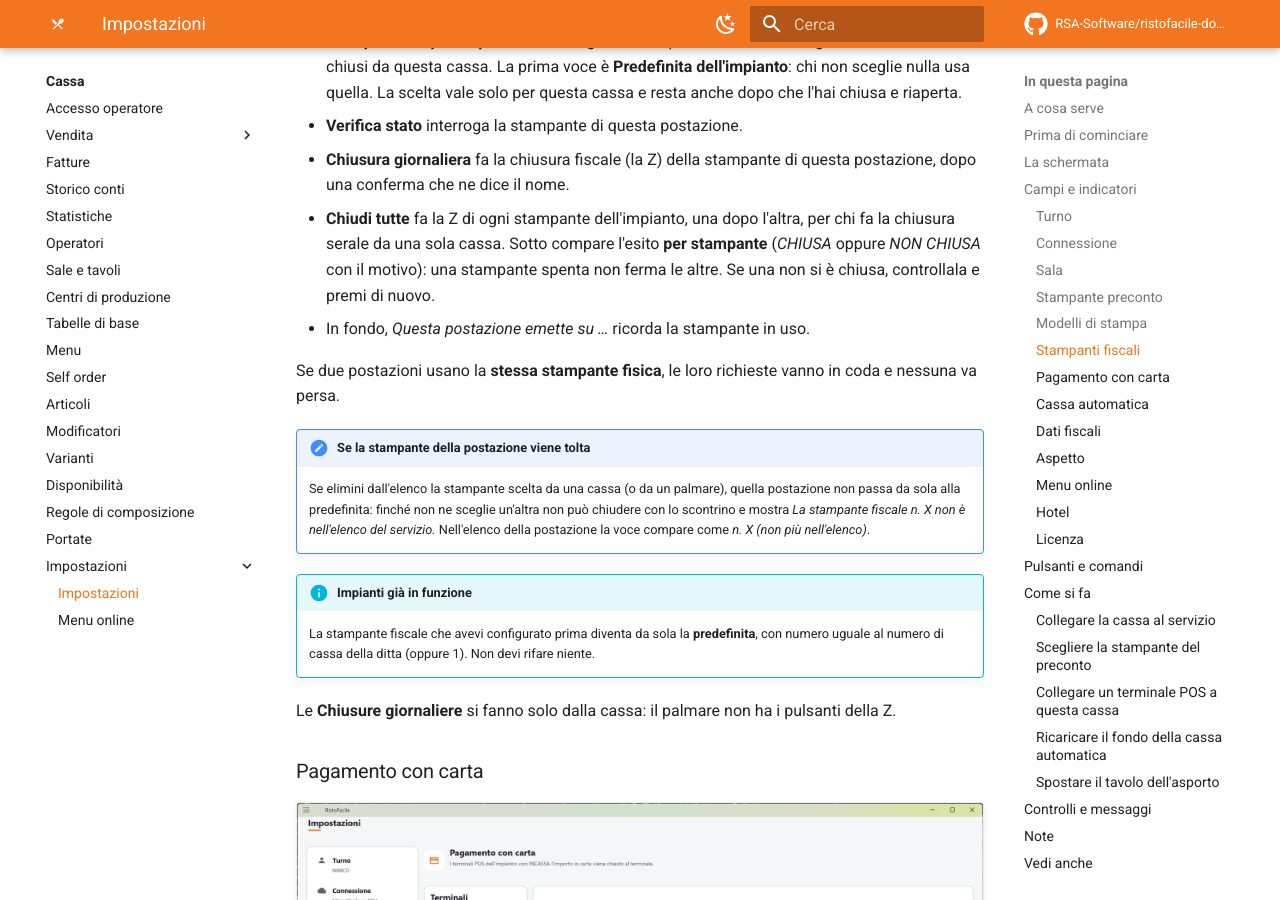
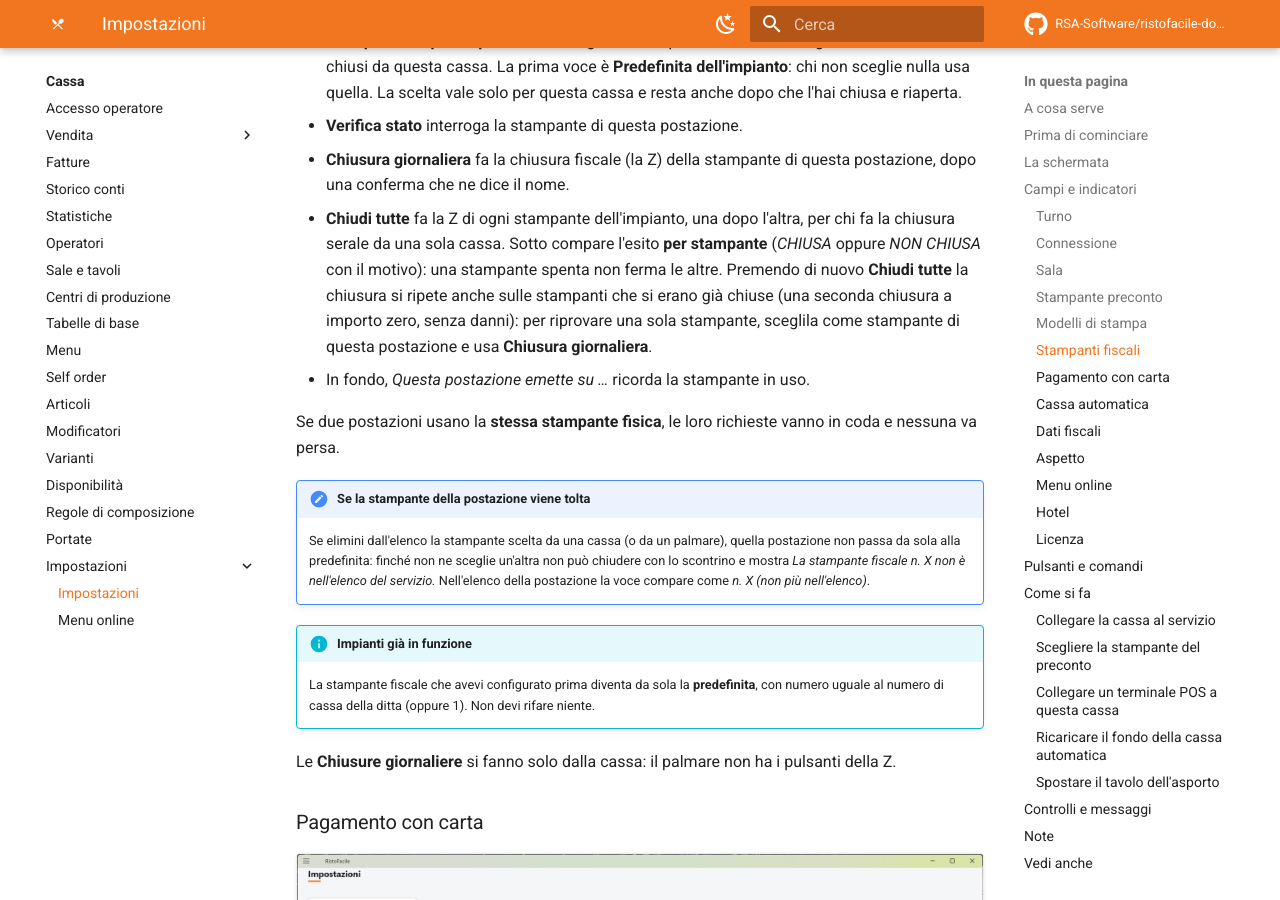
Before and after one commit to RSA-Software/ristofacile-docs, an MkDocs documentation site: the page built from docs/cassa/impostazioni.md, in a window 1280 px wide and 900 px high, scrolled down 9324 px. Built offline with MkDocs 1.6.1 and Material for MkDocs 9.7.7, drawn with Linux system fonts in a browser that asks for light colours; comment, search, counter and statistics services are not loaded; some of the changed text lies outside the part shown.

Commit message:
Manuale: stampanti fiscali, revisione (kiosk, Piano 1)
Co-Authored-By: Claude Opus 5.5 <noreply@anthropic.com>
Claude-Session: https://claude.ai/code/session_01XPjFwn2swGFgVVWfqZQxgW

```diff
--- a/docs/cassa/impostazioni.md
+++ b/docs/cassa/impostazioni.md
@@ -52,7 +52,9 @@ La schermata è divisa in due:
 - **a sinistra** l'elenco delle voci: **Turno**, **Connessione**, **Sala**, **Stampante preconto**,
   **Modelli di stampa**, **Stampanti fiscali**, **Pagamento con carta**, **Cassa automatica**,
   **Dati fiscali**, **Aspetto**, **Menu online**, **Hotel**, **Licenza**. Sotto ogni nome, in
-  piccolo, c'è lo stato attuale (per esempio chi è in turno, l'indirizzo del servizio, le stampanti fiscali (per esempio *2 · qui n. 2*), il terminale POS in uso);
+  piccolo, c'è lo stato attuale (per esempio chi è in turno, l'indirizzo del servizio, il terminale
+  POS in uso; per le stampanti fiscali, per esempio, *2 · qui n. 2*, cioè 2 stampanti e questa
+  cassa usa la n. 2);
 - **a destra** il pannello della voce scelta, con in testa titolo e una riga che dice a cosa
   serve, e in fondo i pulsanti e il messaggio con l'esito dell'ultima operazione.
 
@@ -189,11 +191,14 @@ la pastiglia verde **QUI**. Tocca una stampante per correggerla; **+ NUOVA** ne
   da questa cassa. La prima voce è **Predefinita dell'impianto**: chi non sceglie nulla usa quella.
   La scelta vale solo per questa cassa e resta anche dopo che l'hai chiusa e riaperta.
 - **Verifica stato** interroga la stampante di questa postazione.
-- **Chiusura giornaliera** fa la chiusura fiscale (la Z) della stampante di questa postazione, dopo una
-  conferma che ne dice il nome.
-- **Chiudi tutte** fa la Z di ogni stampante dell'impianto, una dopo l'altra, per chi fa la chiusura
-  serale da una sola cassa. Sotto compare l'esito **per stampante** (*CHIUSA* oppure *NON CHIUSA* con il
-  motivo): una stampante spenta non ferma le altre. Se una non si è chiusa, controllala e premi di nuovo.
+- **Chiusura giornaliera** fa la chiusura fiscale (la Z) della stampante di questa postazione, dopo
+  una conferma che ne dice il nome.
+- **Chiudi tutte** fa la Z di ogni stampante dell'impianto, una dopo l'altra, per chi fa la
+  chiusura serale da una sola cassa. Sotto compare l'esito **per stampante** (*CHIUSA* oppure
+  *NON CHIUSA* con il motivo): una stampante spenta non ferma le altre. Premendo di nuovo
+  **Chiudi tutte** la chiusura si ripete anche sulle stampanti che si erano già chiuse (una seconda
+  chiusura a importo zero, senza danni): per riprovare una sola stampante, sceglila come stampante
+  di questa postazione e usa **Chiusura giornaliera**.
 - In fondo, *Questa postazione emette su …* ricorda la stampante in uso.
 
 Se due postazioni usano la **stessa stampante fisica**, le loro richieste vanno in coda e nessuna
```
Also changed, not shown: DOMANDE-APERTE.md (+6 -6 lines), docs/appendici/glossario.md (+2 -1 lines), docs/cassa/conto.md (+2 -1 lines), docs/palmare/impostazioni.md (+0 -6 lines), 1 other file.
